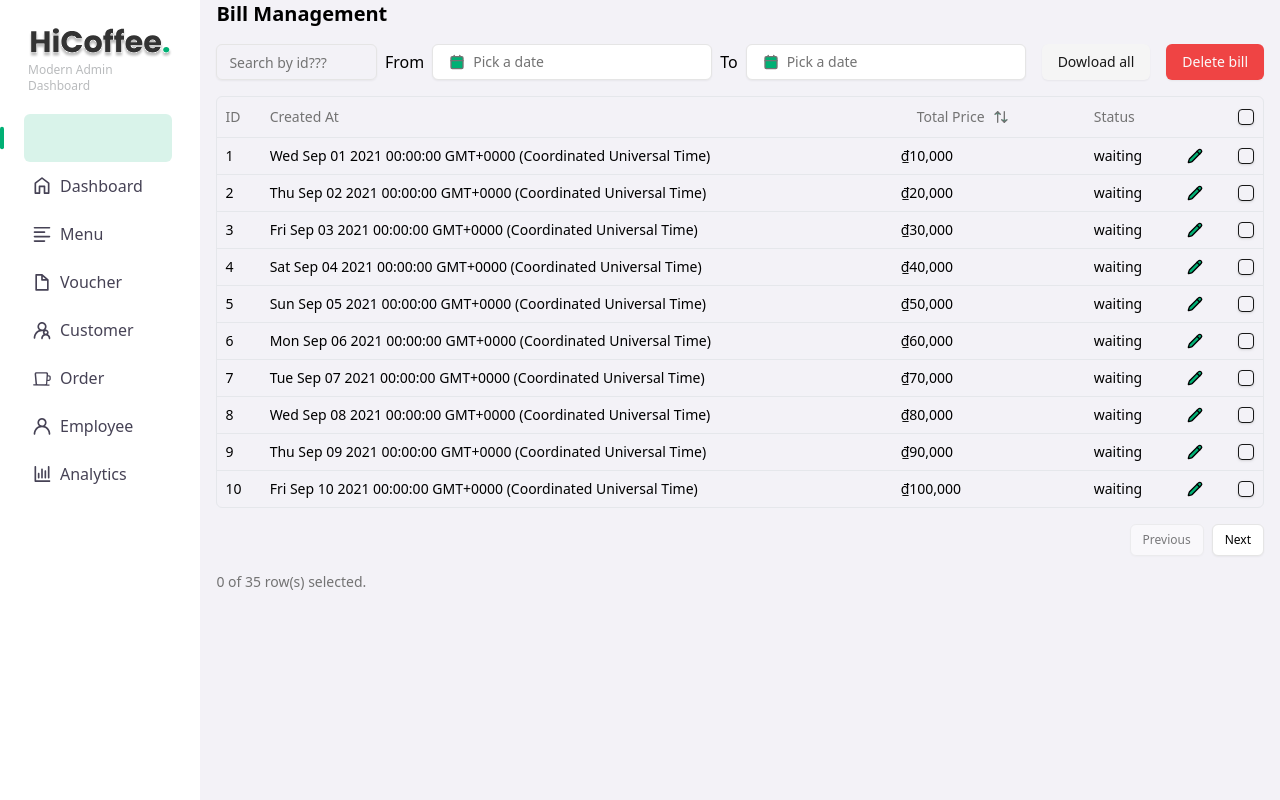
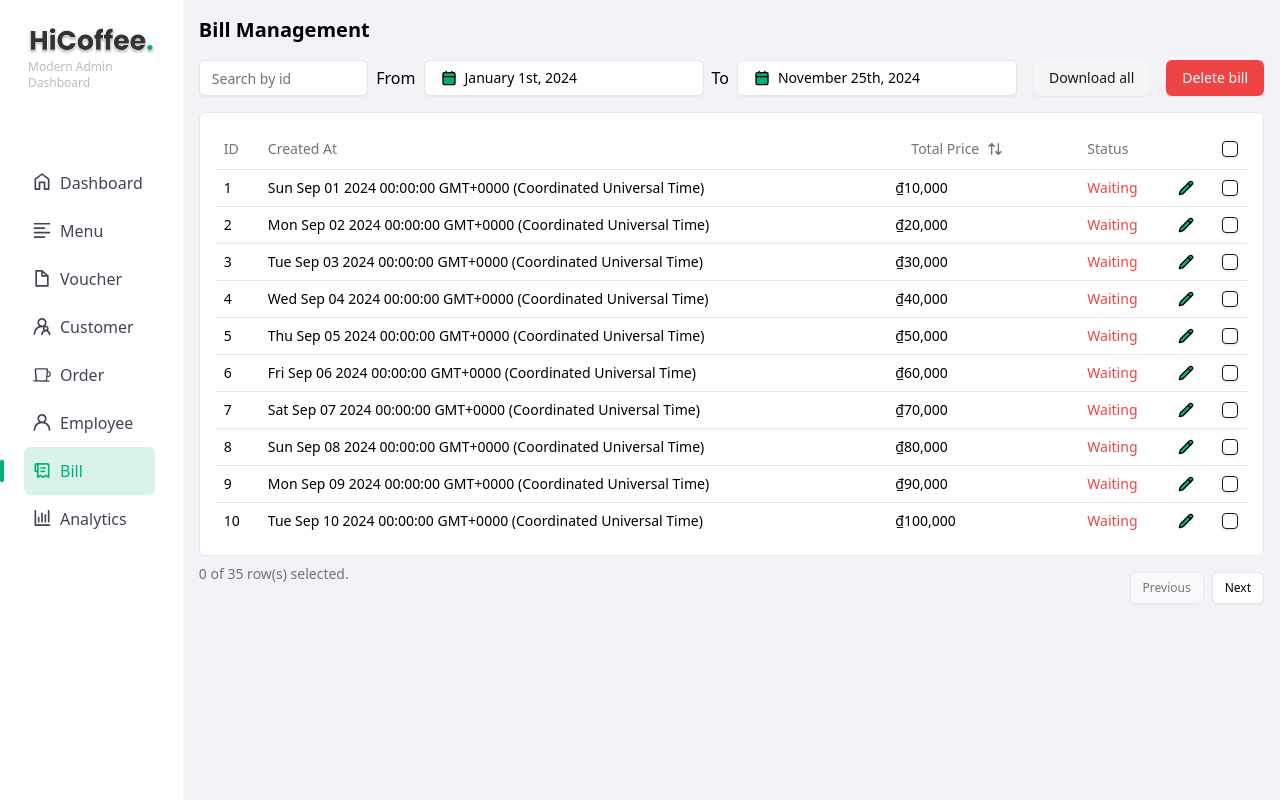
Before and after one commit to nduongg04/SE347.P11-cafe-web, a Next.js app: page /admin/bill in a window 1280 px wide. Built offline with nearby package versions, Linux system fonts and the light colour scheme.

Commit message:
fix table ui

```diff
--- a/app/admin/bill/columns.tsx
+++ b/app/admin/bill/columns.tsx
@@ -1,31 +1,69 @@
-"use client";
+"use client"
 
-import { ColumnDef } from "@tanstack/react-table";
-import { MoreHorizontal, Pencil, ArrowUpDown } from "lucide-react";
+import { ColumnDef } from "@tanstack/react-table"
+import { Pencil, ArrowUpDown } from "lucide-react"
+import { Fragment } from "react"
+import {
+  Dialog,
+  DialogContent,
+  DialogDescription,
+  DialogFooter,
+  DialogHeader,
+  DialogTitle,
+  DialogTrigger,
+} from "@/components/ui/dialog"
+import { Input } from "@/components/ui/input"
+import { Label } from "@/components/ui/label"
+import { RadioGroup, RadioGroupItem } from "@/components/ui/radio-group"
+import {
+  Table,
+  TableBody,
+  TableCaption,
+  TableCell,
+  TableHead,
+  TableHeader,
+  TableRow,
+} from "@/components/ui/table"
 
-import { Button } from "@/components/ui/button";
-import { Checkbox } from "@/components/ui/checkbox";
-import {
-    DropdownMenu,
-    DropdownMenuContent,
-    DropdownMenuItem,
-    DropdownMenuLabel,
-    DropdownMenuSeparator,
-    DropdownMenuTrigger,
-} from "@/components/ui/dropdown-menu";
+import { Button } from "@/components/ui/button"
+import { Checkbox } from "@/components/ui/checkbox"
+import { FilterFn } from "@tanstack/react-table";
 // This type is used to define the shape of our data.
 // You can use a Zod schema here if you want.
+export type BillInfo = {
+  billID: string
+  productID: string
+  productName: string
+  productCount: number
+  totalPrice: number
+  productPrice: number
+}
 export type Bill = {
-    id: string;
-    customerId: string;
-    voucherId: string;
-    staffId: string;
-    payTypeId: string;
-    status: "waiting" | "paid";
-    totalPrice: number;
-    createdAt: Date;
+  id: string
+  customerId: string
+  voucherId: string
+  staffId: string
+  payTypeId: string
+  status: "Waiting" | "Paid"
+  totalPrice: number
+  createdAt: Date
+  billInfo: BillInfo[]
+}
+export const dateRangeFilter: FilterFn<any> = (row, columnId, filterValue) => {
+  const [start, end] = filterValue as [Date | undefined, Date | undefined];
+  const rowDate = new Date(row.getValue(columnId)); // Getting the date from the row
+
+  if (start && end) {
+    return rowDate >= start && rowDate <= end;
+  }
+  if (start) {
+    return rowDate >= start;
+  }
+  if (end) {
+    return rowDate <= end;
+  }
+  return true; // No filter if both start and end are undefined
 };
-
 export const columns: ColumnDef<Bill>[] = [
   {
     accessorKey: "id",
@@ -34,6 +72,7 @@ export const columns: ColumnDef<Bill>[] = [
   {
     accessorKey: "createdAt",
     header: "Created At",
+    filterFn: dateRangeFilter,
   },
   {
     accessorKey: "totalPrice",
@@ -41,36 +80,108 @@ export const columns: ColumnDef<Bill>[] = [
       return (
         <Button
           variant="ghost"
-                    onClick={() =>
-                        column.toggleSorting(column.getIsSorted() === "asc")
-                    }
+          onClick={() => column.toggleSorting(column.getIsSorted() === "asc")}
         >
           Total Price
           <ArrowUpDown className="ml-2 h-4 w-4" />
         </Button>
-            );
+      )
     },
     cell: ({ row }) => {
-            const amount = parseFloat(row.getValue("totalPrice"));
+      const amount = parseFloat(row.getValue("totalPrice"))
       const formatted = new Intl.NumberFormat("en-US", {
         style: "currency",
         currency: "VND",
-            }).format(amount);
+      }).format(amount)
 
-            return <div className="font-medium">{formatted}</div>;
+      return <div className="font-medium">{formatted}</div>
     },
   },
   {
     accessorKey: "status",
     header: "Status",
+    cell: ({ row }) => {
+      return row.getValue("status")==="Waiting"? <Label className="text-red-500">Waiting</Label> : <Label className="text-green-500">Paid</Label>
+    }
   },
   {
     id: "actions",
       cell: ({ row }) => {
-            const payment = row.original;
-
-            return <Pencil className="h-4" />;
-        },
+        const bill = row.original
+        return (
+          <Dialog>
+            <DialogTrigger asChild>
+              <Pencil className="size-4 cursor-pointer"/>
+            </DialogTrigger>
+            <DialogContent className="sm:max-w-[925px]">
+              <DialogHeader>
+                <DialogTitle>Edit bill status #{bill.id}</DialogTitle>
+                <DialogDescription>
+                  Make changes to bill status here. Click save when you're done.
+                </DialogDescription>
+              </DialogHeader>
+              <div className="grid gap-4 py-4 w-[100%]">
+                <div className="flex justify-between">
+                    <Label
+                      >Staff: <span className="font-normal">{bill.staffId}</span></Label>
+                    <Label
+                      >Customer: <span className="font-normal">{bill.customerId}</span></Label>
+                    <div className="flex">
+                      <Label className="mx-4">Status</Label>
+                      <RadioGroup defaultValue={bill.status}>
+                        <div className="flex items-center space-x-2 text-red-500">
+                          <RadioGroupItem value="Waiting" id="r1" />
+                          <Label htmlFor="r1">Waiting</Label>
+                        </div>
+                        <div className="flex items-center space-x-2 text-green-400">
+                          <RadioGroupItem value="Paid" id="r2" />
+                          <Label htmlFor="r2">Paid</Label>
+                        </div>
+                      </RadioGroup>
+                    </div>
+                </div>
+                <Label>Product List</Label>
+                <div className="overflow-y-auto max-h-48">
+                    <Table>
+                    <TableHeader>
+                      <TableRow>
+                        <TableHead>No</TableHead>
+                        <TableHead>Product</TableHead>
+                        <TableHead>Quantity</TableHead>
+                        <TableHead>Price</TableHead>
+                        <TableHead >Total Price</TableHead>
+                      </TableRow>
+                    </TableHeader>
+                    <TableBody >
+                      {
+                        bill.billInfo.map((billInfo, index) => (
+                          <Fragment key={billInfo.productID}>
+                              <TableRow>
+                                <TableCell className="text-left">{index + 1}</TableCell>
+                                <TableCell>{billInfo.productName}</TableCell>
+                                <TableCell>{billInfo.productCount}</TableCell>
+                                <TableCell>{billInfo.productPrice}</TableCell>
+                                <TableCell>{billInfo.totalPrice}</TableCell>
+                              </TableRow>
+                            </Fragment>
+                          ))
+                        }
+                    </TableBody>
+                  </Table>
+                </div>
+                <div className="flex justify-between">
+                  <Label>Payment Type: <span className="font-normal">{bill.payTypeId}</span></Label>
+                  <Label>Created At: <span className="font-normal">{bill.createdAt.toUTCString()}</span></Label>
+                </div>
+                <Label htmlFor="totalPrice" className="text-red-600 text-right">Sub Total: <span>{bill.totalPrice}</span></Label>
+              </div>
+              <DialogFooter>
+                <Button type="submit" className="bg-green-600 hover:bg-green-500">Save changes</Button>
+              </DialogFooter>
+            </DialogContent>
+          </Dialog>
+        )
+    }
   },
   {
     id: "select",
@@ -80,9 +191,7 @@ export const columns: ColumnDef<Bill>[] = [
           table.getIsAllPageRowsSelected() ||
           (table.getIsSomePageRowsSelected() && "indeterminate")
         }
-                onCheckedChange={(value) =>
-                    table.toggleAllPageRowsSelected(!!value)
-                }
+        onCheckedChange={(value) => table.toggleAllPageRowsSelected(!!value)}
         aria-label="Select all"
       />
     ),
@@ -96,4 +205,4 @@ export const columns: ColumnDef<Bill>[] = [
     enableSorting: false,
     enableHiding: false,
   },
-];
+]
--- a/app/admin/bill/data-table.tsx
+++ b/app/admin/bill/data-table.tsx
@@ -1,4 +1,4 @@
-"use client";
+"use client"
 
 import {
   ColumnDef,
@@ -10,10 +10,10 @@ import {
   getFilteredRowModel,
   SortingState,
   useReactTable,
-} from "@tanstack/react-table";
-import { DateRangePicker } from "@/components/custom/date-range-picker";
-import { Button } from "@/components/ui/button";
-import { Input } from "@/components/ui/input";
+} from "@tanstack/react-table"
+import { DateRangePicker } from '@/components/custom/date-range-picker';
+import { Button } from "@/components/ui/button"
+import { Input } from "@/components/ui/input"
 import {
   Table,
   TableBody,
@@ -21,23 +21,41 @@ import {
   TableHead,
   TableHeader,
   TableRow,
-} from "@/components/ui/table";
-import * as React from "react";
+} from "@/components/ui/table"
+import {
+  AlertDialog,
+  AlertDialogAction,
+  AlertDialogCancel,
+  AlertDialogContent,
+  AlertDialogDescription,
+  AlertDialogFooter,
+  AlertDialogHeader,
+  AlertDialogTitle,
+  AlertDialogTrigger,
+} from "@/components/ui/alert-dialog"
+import { TriangleAlert } from "lucide-react"
+import * as React from "react"
+import { set } from "date-fns";
+import { FilterFn } from "@tanstack/react-table";
+import { dateRangeFilter } from "./columns";
 interface DataTableProps<TData, TValue> {
-    columns: ColumnDef<TData, TValue>[];
-    data: TData[];
+  columns: ColumnDef<TData, TValue>[]
+  data: TData[]
 }
 
 export function DataTable<TData, TValue>({
   columns,
   data,
 }: DataTableProps<TData, TValue>) {
-    const [sorting, setSorting] = React.useState<SortingState>([]);
-    const [columnFilters, setColumnFilters] =
-        React.useState<ColumnFiltersState>([]);
-    const [rowSelection, setRowSelection] = React.useState({});
-    const [startDate, setStartDate] = React.useState<Date | undefined>();
-    const [endDate, setEndDate] = React.useState<Date | undefined>();
+  const [sorting, setSorting] = React.useState<SortingState>([])
+  const [columnFilters, setColumnFilters] = React.useState<ColumnFiltersState>([])
+  const [rowSelection, setRowSelection] = React.useState({})
+  const [startDate, setStartDate] = React.useState<Date | undefined>(new Date('2024-01-01'))
+  const [endDate, setEndDate] = React.useState<Date | undefined>(new Date())
+
+
+  // Custom filter function for date range
+
 
   const table = useReactTable({
     data,
@@ -54,55 +72,78 @@ export function DataTable<TData, TValue>({
       columnFilters,
       rowSelection,
     },
+    filterFns: {
+      dateRangeFilter,
+    },
   });
+
+  const handleStartDateChange = (date: Date | undefined) => {
+    setStartDate(date);
+    table.getColumn("createdAt")?.setFilterValue([date, endDate]);
+  };
+
+  const handleEndDateChange = (date: Date | undefined) => {
+    setEndDate(date);
+    table.getColumn("createdAt")?.setFilterValue([startDate, date]);
+  };
 
   return (
     <div>
       <div className="flex items-center justify-between py-4">
         <Input
-                    placeholder="Search by id???"
-                    value={
-                        (table.getColumn("id")?.getFilterValue() as string) ??
-                        ""
+          placeholder="Search by id"
+          value={(table.getColumn("id")?.getFilterValue() as string) ?? ""}
+          onChange={(event) =>
+            table.getColumn("id")?.setFilterValue(event.target.value)
           }
-                    onChange={(event) =>
-                        table
-                            .getColumn("id")
-                            ?.setFilterValue(event.target.value)
-                    }
-                    className="max-w-sm"
+          className="max-w-sm bg-white rounded-md"
         />
         <div className="flex justify-end">
           <DateRangePicker
             startDate={startDate}
             endDate={endDate}
-                        setStartDate={setStartDate}
-                        setEndDate={setEndDate}
+            setStartDate={handleStartDateChange}
+            setEndDate={handleEndDateChange}
           />
           <Button variant="secondary" className="mx-4">
-                        Dowload all
+            Download all
           </Button>
+          <AlertDialog>
+            <AlertDialogTrigger asChild>
               <Button variant="destructive">Delete bill</Button>
+            </AlertDialogTrigger>
+            <AlertDialogContent>
+              <AlertDialogHeader className="flex flex-col items-center">
+                <AlertDialogTitle>Are you absolutely sure?</AlertDialogTitle>
+                <TriangleAlert className="text-[#ff0000] size-20" />
+                Are you sure you want to delete the selected bill?
+              </AlertDialogHeader>
+              <AlertDialogFooter>
+                <AlertDialogCancel>Cancel</AlertDialogCancel>
+                <AlertDialogAction className="bg-green-600 hover:bg-green-500">
+                  Continue
+                </AlertDialogAction>
+              </AlertDialogFooter>
+            </AlertDialogContent>
+          </AlertDialog>
         </div>
       </div>
-            <div className="rounded-md border">
+
+      <div className="rounded-md border p-4 bg-white">
         <Table>
           <TableHeader>
             {table.getHeaderGroups().map((headerGroup) => (
               <TableRow key={headerGroup.id}>
-                                {headerGroup.headers.map((header) => {
-                                    return (
+                {headerGroup.headers.map((header) => (
                   <TableHead key={header.id}>
                     {header.isPlaceholder
                       ? null
                       : flexRender(
-                                                      header.column.columnDef
-                                                          .header,
-                                                      header.getContext(),
+                          header.column.columnDef.header,
+                          header.getContext()
                         )}
                   </TableHead>
-                                    );
-                                })}
+                ))}
               </TableRow>
             ))}
           </TableHeader>
@@ -111,19 +152,11 @@ export function DataTable<TData, TValue>({
               table.getRowModel().rows.map((row) => (
                 <TableRow
                   key={row.id}
-                                    data-state={
-                                        row.getIsSelected() && "selected"
-                                    }
+                  data-state={row.getIsSelected() && "selected"}
                 >
                   {row.getVisibleCells().map((cell) => (
-                                        <TableCell
-                                            key={cell.id}
-                                            className="p-2"
-                                        >
-                                            {flexRender(
-                                                cell.column.columnDef.cell,
-                                                cell.getContext(),
-                                            )}
+                    <TableCell key={cell.id} className="p-2">
+                      {flexRender(cell.column.columnDef.cell, cell.getContext())}
                     </TableCell>
                   ))}
                 </TableRow>
@@ -140,6 +173,12 @@ export function DataTable<TData, TValue>({
             )}
           </TableBody>
         </Table>
+      </div>
+
+      <div className="flex">
+        <div className="flex-1 text-sm text-muted-foreground mt-2">
+          {table.getFilteredSelectedRowModel().rows.length} of{" "}
+          {table.getFilteredRowModel().rows.length} row(s) selected.
         </div>
         <div className="flex items-center justify-end space-x-2 py-4">
           <Button
@@ -159,10 +198,8 @@ export function DataTable<TData, TValue>({
             Next
           </Button>
         </div>
-            <div className="flex-1 text-sm text-muted-foreground">
-                {table.getFilteredSelectedRowModel().rows.length} of{" "}
-                {table.getFilteredRowModel().rows.length} row(s) selected.
       </div>
+
     </div>
   );
 }
--- a/app/admin/bill/fetchingData.tsx
+++ b/app/admin/bill/fetchingData.tsx
@@ -1,4 +1,4 @@
-import { Bill } from "./columns";
+import { Bill, BillInfo } from "./columns";
 
 export async function getData(): Promise<Bill[]> {
     const bills: Bill[] = Array.from({ length: 35 }, (_, i) => ({
@@ -7,9 +7,17 @@ export async function getData(): Promise<Bill[]> {
         voucherId: `${i + 1}`,
         staffId: `${i + 1}`,
         payTypeId: `${i + 1}`,
-        status: "waiting",
+        status: "Waiting",
         totalPrice: 10000 * (i + 1),
-        createdAt: new Date(`2021-09-${(i % 30) + 1}`),
+        createdAt: new Date(`2024-9-${(i % 30) + 1}`),
+        billInfo:  Array.from({ length: 15 }, (_, j) => ({
+            billID: `${i + 1}`,
+            productID: `${j + 1}`,
+            productName: `Product ${j + 1}`,
+            productCount: j + 1,
+            totalPrice: 1000 * (j + 1),
+            productPrice: 1000 * (j + 1),
+        })),
     }));
 
     return bills;
--- a/app/admin/bill/page.tsx
+++ b/app/admin/bill/page.tsx
@@ -1,30 +1,31 @@
-"use client";
+'use client'
 import * as React from "react";
 import { Button } from "@/components/ui/button";
 
 import { Bill, columns } from "./columns";
 import { DataTable } from "./data-table";
 import { getData } from "./fetchingData";
-import { DateRangePicker } from "@/components/custom/date-range-picker";
+import { DateRangePicker } from '@/components/custom/date-range-picker';
+
 
 const bill = () => {
-    const [data, setData] = React.useState<Bill[]>([]);
-    const [startDate, setStartDate] = React.useState<Date | undefined>();
-    const [endDate, setEndDate] = React.useState<Date | undefined>();
-    React.useEffect(() => {
-        async function fetchData() {
+    const [data, setData] = React.useState<Bill[]>([])
+    const [startDate, setStartDate] = React.useState<Date | undefined>()
+    const [endDate, setEndDate] = React.useState<Date | undefined>()
+    React.useEffect( () => {
+        async function fetchData (){
             const datas = await getData();
             setData(datas);
         }
         fetchData();
-    }, []);
+    }, [])
     return (
-        <div className="mx-4">
+        <div className="m-4">
             <h2 className="text-xl font-semibold">Bill Management</h2>
             <div>
                 <DataTable columns={columns} data={data} />
             </div>
         </div>
-    );
+    )
 };
 export default bill;
--- a/app/admin/layout.tsx
+++ b/app/admin/layout.tsx
@@ -4,7 +4,9 @@ const AdminLayout = ({ children }: { children: React.ReactNode }) => {
     return (
         <div className="flex w-screen flex-row bg-[#F3F2F7]">
             <NavBar />
-            {children}
+            <div className="w-[100%]">
+			{children}
+			</div>
         </div>
     );
 };
--- a/components/Icons.tsx
+++ b/components/Icons.tsx
@@ -134,4 +134,20 @@ export const Icons = {
       />
     </svg>
   ),
+  bill: (props: IconProps) => (
+    <svg
+      id="icon"
+      xmlns="http://www.w3.org/2000/svg"
+      width="20"
+      height="21"
+      viewBox="0 0 24 24"
+      {...props}>
+      <g
+        fill="none"
+        fillRule="evenodd">
+        <path d="m12.594 23.258l-.012.002l-.071.035l-.02.004l-.014-.004l-.071-.036q-.016-.004-.024.006l-.004.01l-.017.428l.005.02l.01.013l.104.074l.015.004l.012-.004l.104-.074l.012-.016l.004-.017l-.017-.427q-.004-.016-.016-.018m.264-.113l-.014.002l-.184.093l-.01.01l-.003.011l.018.43l.005.012l.008.008l.201.092q.019.005.029-.008l.004-.014l-.034-.614q-.005-.019-.02-.022m-.715.002a.02.02 0 0 0-.027.006l-.006.014l-.034.614q.001.018.017.024l.015-.002l.201-.093l.01-.008l.003-.011l.018-.43l-.003-.012l-.01-.01z"/>
+        <path fill="currentColor" d="M3 5.5A2.5 2.5 0 0 1 5.5 3H18a3 3 0 0 1 3 3v14a1 1 0 0 1-1.524.852l-2.726-1.678l-2.726 1.678a1 1 0 0 1-1.048 0l-2.726-1.678l-2.726 1.678A1 1 0 0 1 6 20v-6H4a1 1 0 0 1-1-1zm5 12.71l1.726-1.062a1 1 0 0 1 1.048 0l2.726 1.678l2.726-1.678a1 1 0 0 1 1.048 0L19 18.21V6a1 1 0 0 0-1-1H7.95q.05.243.05.5zM5.5 5a.5.5 0 0 0-.5.5V12h1V5.5a.5.5 0 0 0-.5-.5M10 9a1 1 0 0 1 1-1h5a1 1 0 1 1 0 2h-5a1 1 0 0 1-1-1m0 4a1 1 0 0 1 1-1h4a1 1 0 1 1 0 2h-4a1 1 0 0 1-1-1"/>
+      </g>
+    </svg>
+  ),
 };
--- a/components/admin/NavBar.tsx
+++ b/components/admin/NavBar.tsx
@@ -14,6 +14,7 @@ type IconNameType =
   | "customer"
   | "order"
   | "employee"
+  | "bill"
   | "analytics";
 
 const NavBar = () => {
@@ -53,6 +54,11 @@ const NavBar = () => {
       label: "Employee",
       href: "/admin/employee",
       icon: "employee",
+    },
+    {
+      label: "Bill",
+      href: "/admin/bill",
+      icon: "bill",
     },
     {
       label: "Analytics",
@@ -115,10 +121,7 @@ const NavBar = () => {
               },
             )}
           >
-                        {getIconComponent(
-                            route.icon,
-                            "transition-colors duration-300",
-                        )}
+            {getIconComponent(route.icon, "transition-colors duration-300")}
             <span className="text-base font-medium transition-colors duration-300">
               {route.label}
             </span>
```
Also changed, not shown: 1 other file (tests, documents, lock files or other folders). Lines whose indentation alone changed are shown as unchanged.
